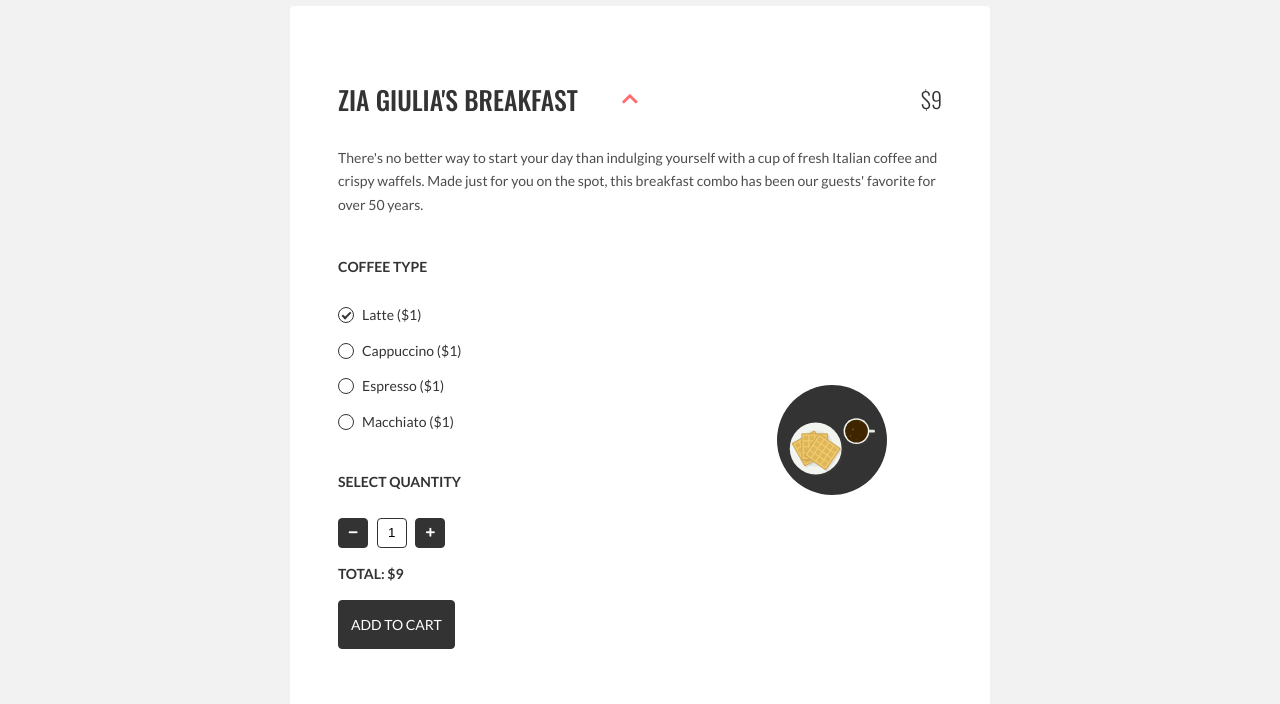
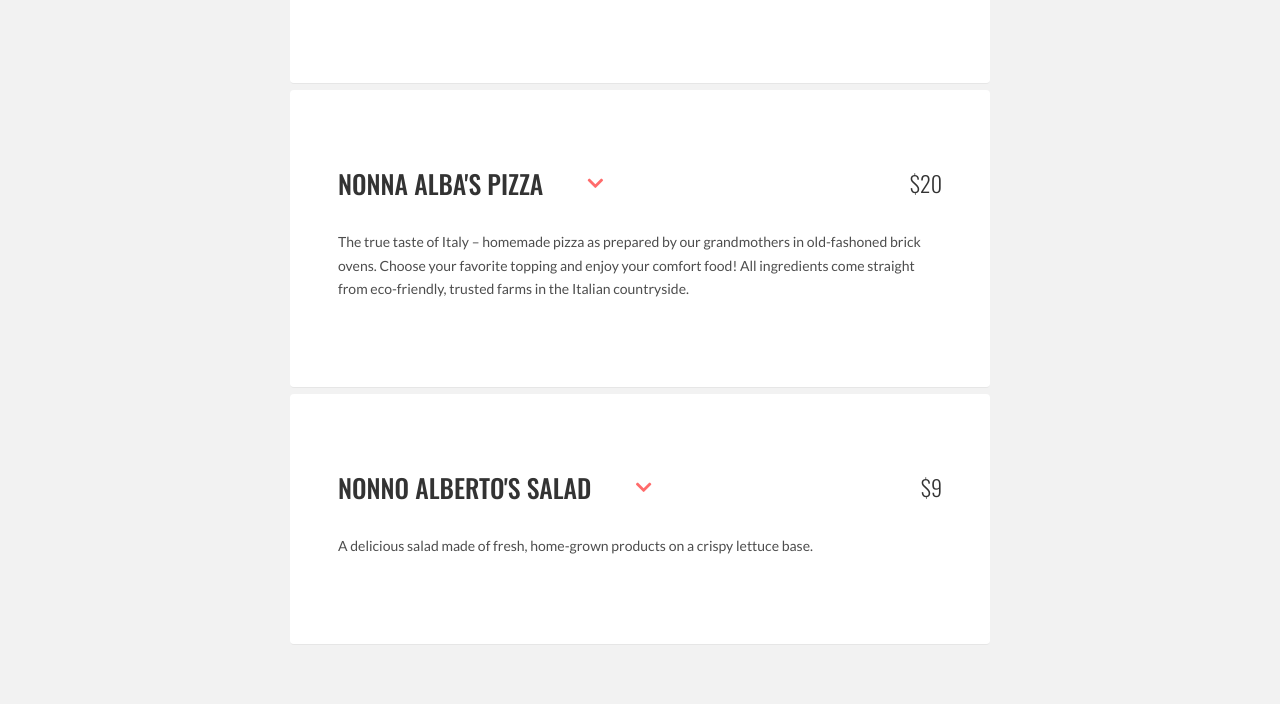
Before and after one commit to ms-kodi-2024/project-pizzeria, a website: page src/index.html in a window 1280 px wide. Shown: the part 763-1467 px from the top of the page. Drawn offline with nearby package versions, Linux system fonts and the light colour scheme; files that its build step writes are made by us from their sources.

Commit message:
Add product price calculation based on options && remove class 'active' from Handlebar's template

```diff
--- a/src/index.html
+++ b/src/index.html
@@ -58,7 +58,7 @@
     <div id="product-list" class="product-list container"></div>
 
     <script id="template-menu-product" type="text/x-handlebars-template">
-      <article class="product active"> <!-- product -->
+      <article class="product"> <!-- product -->
 
           <header class="product__header">
             <h3 class="product__name no-spacing">{{ name }} <i class="fas fa-chevron-down product__icon"></i></h3>
--- a/src/js/script.js
+++ b/src/js/script.js
@@ -58,7 +58,10 @@ const select = {
       thisProduct.id = id;
       thisProduct.data = data;
       thisProduct.renderMenu();
+      thisProduct.getElements();
       thisProduct.initAcordion();
+      thisProduct.initOrderForm();
+      thisProduct.processOrder();
     }
 
     renderMenu() {
@@ -69,17 +72,74 @@ const select = {
       menuContainer.appendChild(thisProduct.element);
     }
 
+    getElements(){
+      const thisProduct = this;
+
+      thisProduct.accordionTrigger = thisProduct.element.querySelector(select.menuProduct.clickable);
+      thisProduct.form = thisProduct.element.querySelector(select.menuProduct.form);
+      thisProduct.formInputs = thisProduct.form.querySelectorAll(select.all.formInputs);
+      thisProduct.cartButton = thisProduct.element.querySelector(select.menuProduct.cartButton);
+      thisProduct.priceElem = thisProduct.element.querySelector(select.menuProduct.priceElem);
+    }
+
     initAcordion() {
       const thisProduct = this;
-      const clickableTrigger = thisProduct.element.querySelector(select.menuProduct.clickable);
-      clickableTrigger.addEventListener('click', function (event) {
+
+      thisProduct.accordionTrigger.addEventListener('click', function (event) {
         event.preventDefault();
-        const activeProduct = document.querySelector(select.menuProductsActive);
+        const activeProduct = document.querySelector(select.all.menuProductsActive);
         if (activeProduct && activeProduct !== thisProduct.element) {
-          activeProduct.classList.remove('active');
+          activeProduct.classList.remove(classNames.menuProduct.wrapperActive);
         }
-        thisProduct.element.classList.toggle('active');
+        thisProduct.element.classList.toggle(classNames.menuProduct.wrapperActive);
       });
+    }
+
+    initOrderForm() {
+      const thisProduct = this;
+
+      thisProduct.form.addEventListener('submit', function(event){
+        event.preventDefault();
+        thisProduct.processOrder();
+      });
+
+      for(let input of thisProduct.formInputs){
+        input.addEventListener('change', function(){
+          thisProduct.processOrder();
+        });
+      }
+
+      thisProduct.cartButton.addEventListener('click', function(event){
+        event.preventDefault();
+        thisProduct.processOrder();
+      });
+    }
+
+    processOrder() {
+      const thisProduct = this;
+      const formData = utils.serializeFormToObject(thisProduct.form);
+      let price = thisProduct.data.price;
+
+      for(let paramId in thisProduct.data.params) {
+        const param = thisProduct.data.params[paramId];
+
+        for(let optionId in param.options) {
+          const option = param.options[optionId];
+
+          if (formData[paramId] && formData[paramId].includes(optionId)) {
+
+            if (!option.default) {
+              price += option.price;
+            }
+          } else {
+
+            if (option.default) {
+              price -= option.price;
+            }
+          }
+        }
+      }
+      thisProduct.priceElem.innerHTML = price;
     }
   }
 
```
